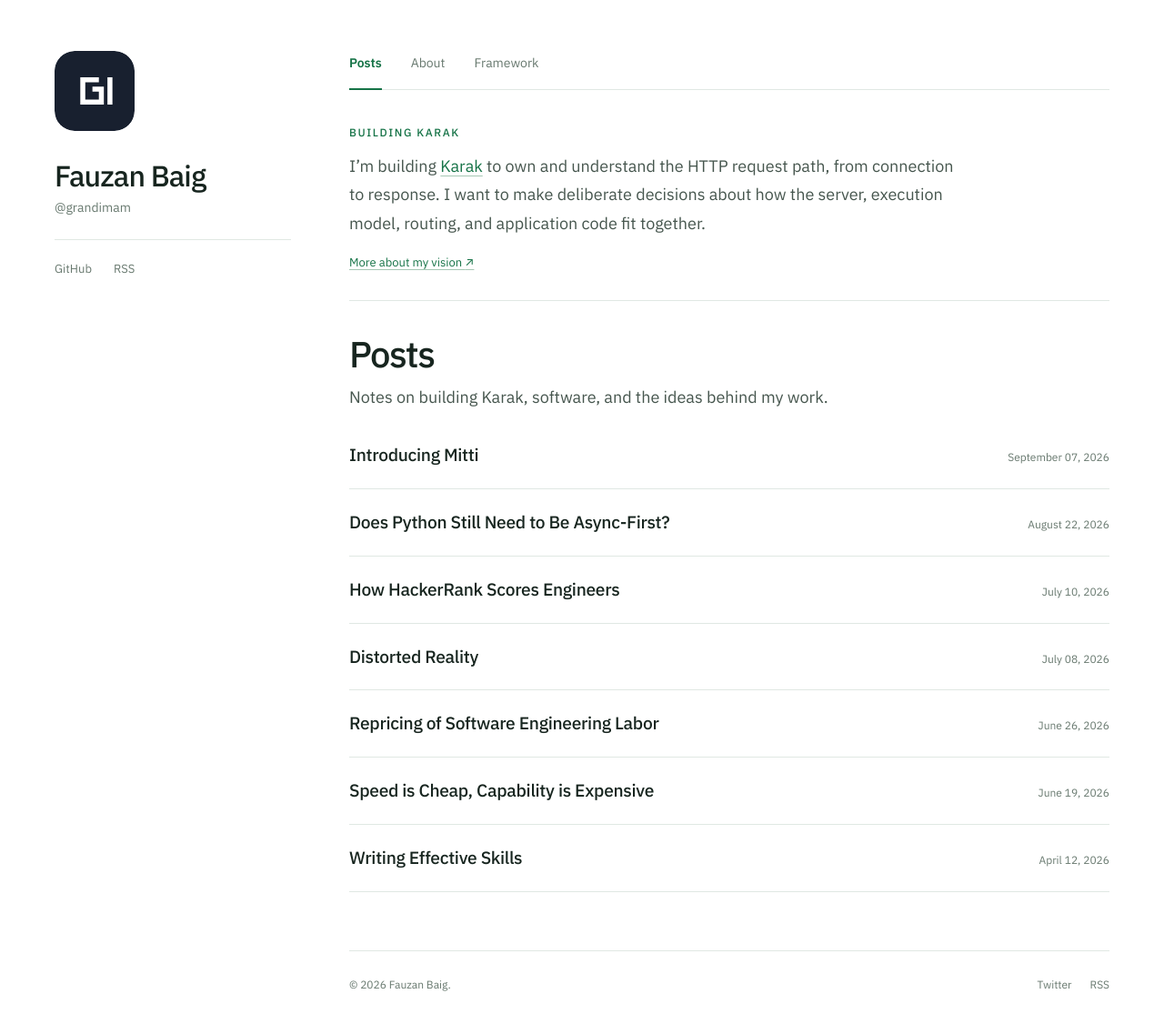
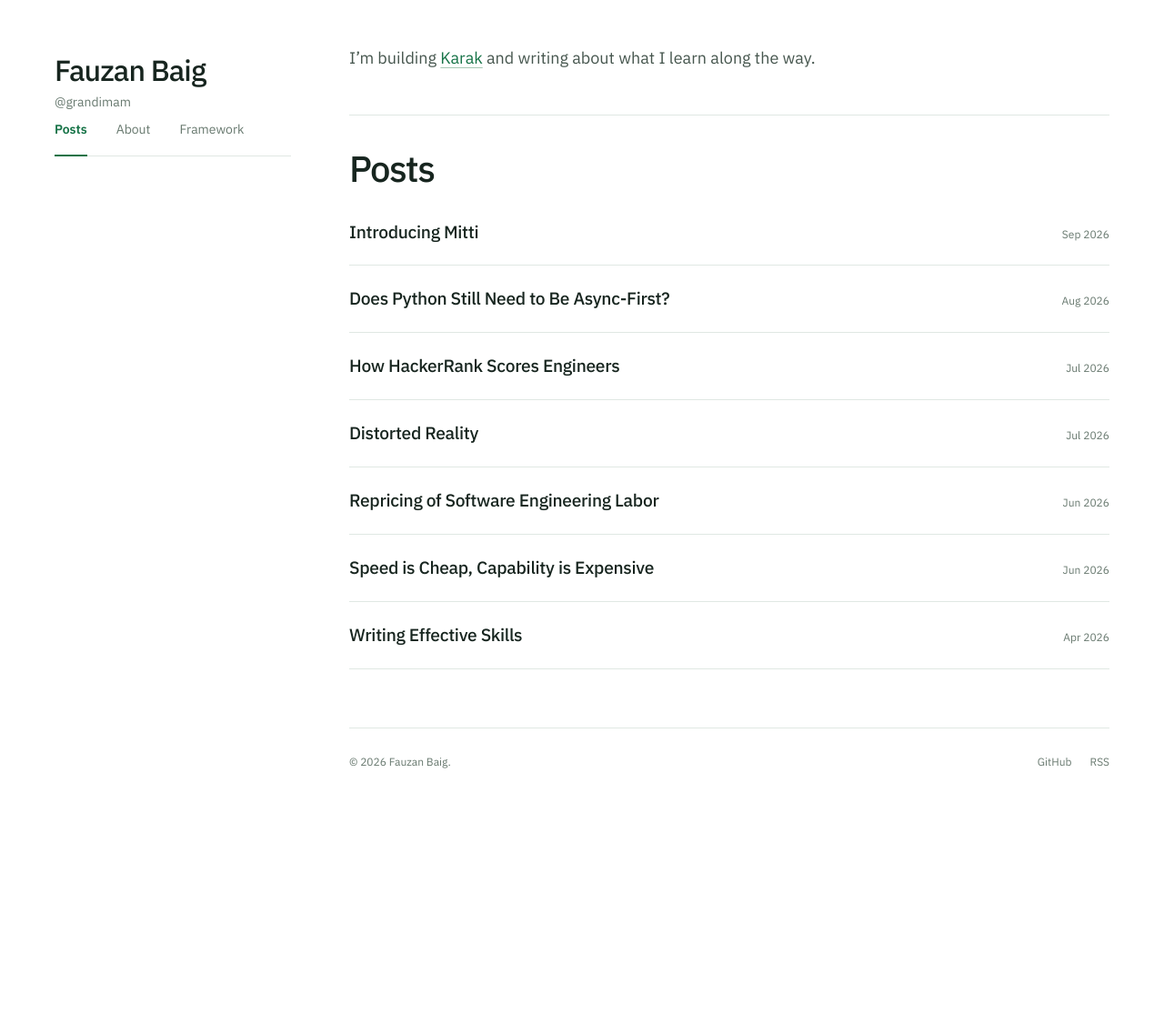
Before and after one commit to grandimam/grandimam, a Jekyll site: the page built from blog/index.html, in a window 1280 px wide. Shown: the whole page at 91% size. Built offline with Jekyll 4.4.1, drawn with Linux system fonts in a browser that asks for light colours; the list of posts is cut into pages by our own code; after the commit the page ends 900 px from its top, so only the background shows below that.

Commit message:
fixed layout and other things

```diff
--- a/blog/_includes/post-list.html
+++ b/blog/_includes/post-list.html
@@ -6,7 +6,7 @@
       <li class="row-item">
         <a class="row-link" href="{{ post.url | relative_url }}">
           <span class="row-title">{{ post.title }}</span>
-          <time class="row-meta" datetime="{{ post.date | date_to_xmlschema }}">{{ post.date | date: "%B %d, %Y" }}</time>
+          <time class="row-meta" datetime="{{ post.date | date_to_xmlschema }}">{{ post.date | date: "%b %Y" }}</time>
         </a>
       </li>
     {% endfor %}
--- a/blog/_includes/profile.html
+++ b/blog/_includes/profile.html
@@ -1,13 +1,4 @@
-<aside class="profile" aria-label="About {{ site.author.name }}">
-  <a class="brand" href="{{ '/' | relative_url }}" aria-label="{{ site.title }} home">
-    {% include brand-mark.svg %}
-  </a>
-  <div class="profile-identity">
-    <p class="profile-name">{{ site.author.name }}</p>
-    <p class="profile-role"><a href="https://twitter.com/{{ site.social.twitter }}">@{{ site.social.github }}</a></p>
-  </div>
-  <div class="profile-links">
-    <a class="footer-link" href="https://github.com/{{ site.social.github }}">GitHub</a>
-    <a class="footer-link" href="{{ '/feed.xml' | relative_url }}">RSS</a>
-  </div>
-</aside>
+<div class="profile">
+  <a class="profile-name" href="{{ '/' | relative_url }}">{{ site.author.name }}</a>
+  <p class="profile-role"><a href="https://twitter.com/{{ site.social.twitter }}">@{{ site.social.github }}</a></p>
+</div>
--- a/blog/_layouts/default.html
+++ b/blog/_layouts/default.html
@@ -31,16 +31,18 @@
 <body>
   <a class="skip-link" href="#main-content">Skip to content</a>
   <div class="shell">
-    {% include profile.html %}
+    <header class="site-header">
+      {% include profile.html %}
+      {% include navigation.html %}
+    </header>
     <div class="main-column">
-      {% include navigation.html %}
       <main class="content" id="main-content">
         {{ content }}
       </main>
       <footer class="content-footer">
         <div>&copy; {{ site.time | date: '%Y' }} {{ site.author.name }}.</div>
         <div class="footer-links">
-          <a class="footer-link" href="https://twitter.com/{{ site.social.twitter }}">Twitter</a>
+          <a class="footer-link" href="https://github.com/{{ site.social.github }}">GitHub</a>
           <a class="footer-link" href="{{ '/feed.xml' | relative_url }}">RSS</a>
         </div>
       </footer>
--- a/blog/index.html
+++ b/blog/index.html
@@ -4,13 +4,10 @@ title: Posts
 ---
 
 {% assign writing_posts = site.posts | sort: "date" | reverse %}
-<section class="home-intro" aria-label="My vision for Karak">
-  <p class="eyebrow">Building Karak</p>
-  <p class="intro-copy">I’m building <a class="inline-link" href="https://github.com/grandimam/karak">Karak</a> to own and understand the HTTP request path, from connection to response. I want to make deliberate decisions about how the server, execution model, routing, and application code fit together.</p>
-  <a class="intro-more inline-link" href="{{ '/about/' | relative_url }}">More about my vision <span aria-hidden="true">↗</span></a>
-</section>
+<div class="home-intro">
+  <p class="intro-copy">I’m building <a class="inline-link" href="https://github.com/grandimam/karak">Karak</a> and writing about what I learn along the way.</p>
+</div>
 <header class="feed-header">
   <h1 class="section-heading">Posts</h1>
-  <p class="feed-description">Notes on building Karak, software, and the ideas behind my work.</p>
 </header>
 {% include post-list.html posts=writing_posts %}
```
